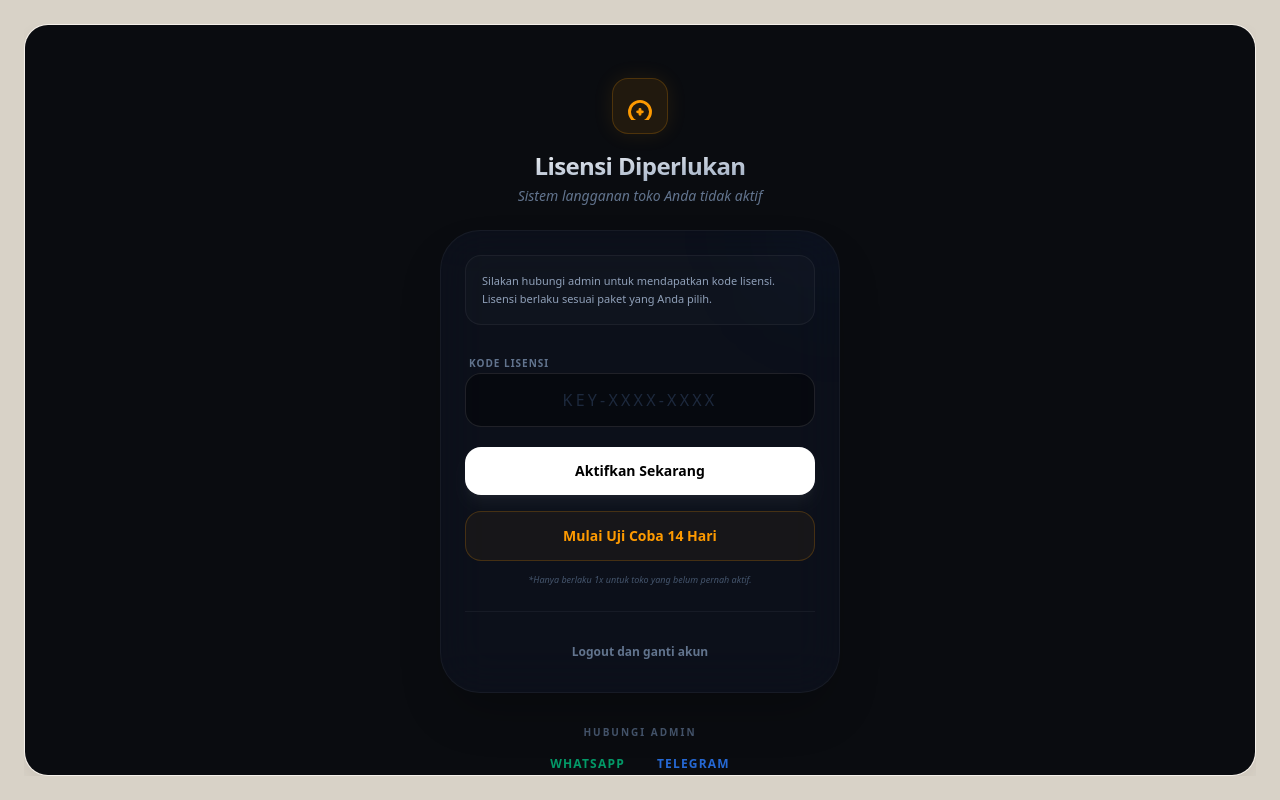
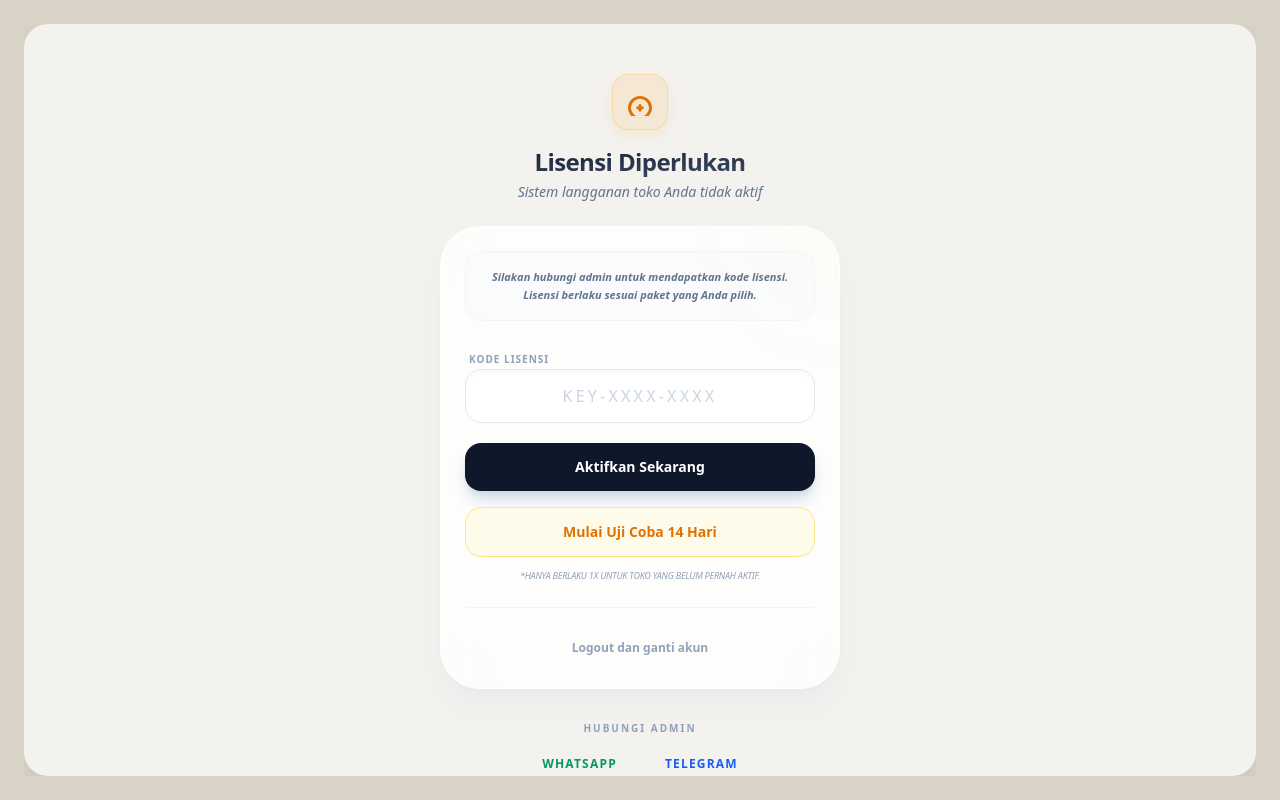
Before and after one commit to rasyiqi-code/cek-toko, a Next.js app: page /activate-license in a window 1280 px wide. Built offline with nearby package versions, Linux system fonts and the light colour scheme; no server answers.

Commit message:
style: convert license and register pages to light theme to match dashboard UI

```diff
--- a/src/app/activate-license/page.tsx
+++ b/src/app/activate-license/page.tsx
@@ -16,7 +16,7 @@ export default function ActivateLicensePage() {
   useEffect(() => {
     async function checkStatus() {
       const settings = await getStoreSettings()
-      if (settings.success && settings.licenseKey !== null || (settings.validUntil && new Date(settings.validUntil) > new Date())) {
+      if (settings.success && (settings.licenseKey !== null || (settings.validUntil && new Date(settings.validUntil) > new Date()))) {
         setIsValid(true)
       }
     }
@@ -33,11 +33,6 @@ export default function ActivateLicensePage() {
 
     const res = await activateLicense(key)
     if (res.success) {
-      // Need to re-login to update session with storeValid: true
-      // Or we can just redirect if the session cookie is updated by the server action
-      // Server actions update cookies, but middleware might still have the old value cached in the browser session?
-      // Actually cookie update in server action will be seen by subsequent requests.
-      // A simple reload or redirect should work.
       window.location.href = "/dashboard"
     } else {
       setError(res.error || "Lisensi tidak valid")
@@ -59,47 +54,47 @@ export default function ActivateLicensePage() {
   }
 
   return (
-    <div className="min-h-screen bg-[#0a0c10] text-white flex items-center justify-center p-6 font-spline">
+    <div className="min-h-screen bg-[#f4f2ee] text-slate-900 flex items-center justify-center p-6 font-spline">
       <div className="w-full max-w-[400px] animate-in fade-in zoom-in-95 duration-500">
         <div className="text-center mb-6">
-          <div className="size-14 bg-amber-500/10 border border-amber-500/20 rounded-2xl flex items-center justify-center mx-auto mb-4 shadow-[0_0_20px_rgba(245,158,11,0.1)]">
-            <svg className="size-7 text-amber-500" fill="none" stroke="currentColor" viewBox="0 0 24 24">
+          <div className="size-14 bg-amber-500/10 border border-amber-500/20 rounded-2xl flex items-center justify-center mx-auto mb-4 shadow-[0_4px_12px_rgba(245,158,11,0.15)] transition-transform hover:scale-110 duration-300">
+            <svg className="size-7 text-amber-600" fill="none" stroke="currentColor" viewBox="0 0 24 24">
               <path strokeLinecap="round" strokeLinejoin="round" strokeWidth={2.5} d="M12 15v2m0 0v2m0-2h2m-2 0H10m11 0a9 9 0 11-18 0 9 9 0 0118 0z" />
             </svg>
           </div>
-          <h1 className="text-2xl font-black tracking-tight bg-gradient-to-br from-white to-slate-400 bg-clip-text text-transparent">Lisensi Diperlukan</h1>
+          <h1 className="text-2xl font-black tracking-tight bg-gradient-to-br from-slate-900 to-slate-600 bg-clip-text text-transparent">Lisensi Diperlukan</h1>
           <p className="text-slate-500 text-sm mt-1 font-medium italic">Sistem langganan toko Anda tidak aktif</p>
         </div>
 
-        <div className="bg-slate-900/40 backdrop-blur-xl border border-white/5 p-6 rounded-[2.5rem] shadow-2xl relative overflow-hidden">
-          <div className="absolute top-0 right-0 size-32 bg-blue-500/5 rounded-full -mr-16 -mt-16 blur-3xl text-center" />
+        <div className="bg-white/80 backdrop-blur-xl border border-white p-6 rounded-[2.5rem] shadow-xl shadow-slate-200/50 relative overflow-hidden">
+          <div className="absolute top-0 right-0 size-32 bg-amber-500/[0.03] rounded-full -mr-16 -mt-16 blur-3xl text-center" />
 
-          <div className="mb-6 p-4 bg-white/[0.02] border border-white/5 rounded-2xl">
-            <p className="text-[11px] text-slate-400 leading-relaxed font-medium">
+          <div className="mb-6 p-4 bg-slate-50/50 border border-slate-100 rounded-2xl">
+            <p className="text-[11px] text-slate-500 leading-relaxed font-semibold text-center italic">
               Silakan hubungi admin untuk mendapatkan kode lisensi. Lisensi berlaku sesuai paket yang Anda pilih.
             </p>
           </div>
 
           <form onSubmit={handleSubmit} className="space-y-5">
             <div className="space-y-2">
-              <label className="text-[10px] font-black uppercase tracking-widest text-slate-500 ml-1">Kode Lisensi</label>
+              <label className="text-[10px] font-black uppercase tracking-widest text-slate-400 ml-1">Kode Lisensi</label>
               <input
                 required
                 name="licenseKey"
                 placeholder="KEY-XXXX-XXXX"
-                className="w-full bg-black/40 border border-white/10 rounded-2xl px-4 py-3.5 text-center font-mono text-base tracking-[0.2em] focus:outline-none focus:ring-2 focus:ring-amber-500/30 focus:border-amber-500/50 transition-all placeholder:text-slate-800 selection:bg-amber-500/30"
+                className="w-full bg-white border border-slate-200 rounded-2xl px-4 py-3.5 text-center font-mono text-base tracking-[0.2em] focus:outline-none focus:ring-4 focus:ring-amber-500/10 focus:border-amber-500/50 transition-all placeholder:text-slate-300 text-slate-900 selection:bg-amber-100 shadow-inner shadow-slate-50"
               />
             </div>
 
             {error && (
-              <div className="bg-red-500/10 border border-red-500/20 text-red-400 text-[11px] font-bold p-3 rounded-xl text-center animate-in shake duration-300">
+              <div className="bg-red-50 border border-red-100 text-red-500 text-[11px] font-bold p-3 rounded-xl text-center animate-in shake duration-300">
                 {error}
               </div>
             )}
 
             <button
               disabled={loading}
-              className="w-full bg-white text-black hover:bg-slate-200 py-3.5 rounded-2xl font-black text-sm transition-all disabled:opacity-50 flex items-center justify-center gap-2 active:scale-[0.98] shadow-lg shadow-white/5"
+              className="w-full bg-slate-900 text-white hover:bg-slate-800 py-3.5 rounded-2xl font-black text-sm transition-all disabled:opacity-50 flex items-center justify-center gap-2 active:scale-[0.98] shadow-lg shadow-slate-300"
             >
               {loading ? <Loader2 className="size-4 animate-spin" /> : "Aktifkan Sekarang"}
             </button>
@@ -110,20 +105,20 @@ export default function ActivateLicensePage() {
                type="button"
                disabled={loading}
                onClick={handleClaimTrial}
-               className="w-full bg-amber-500/5 text-amber-500 hover:bg-amber-500/10 border border-amber-500/20 py-3.5 rounded-2xl font-black text-sm transition-all disabled:opacity-50 flex items-center justify-center gap-2 active:scale-[0.98]"
+               className="w-full bg-amber-50 text-amber-600 hover:bg-amber-100 border border-amber-200 py-3.5 rounded-2xl font-black text-sm transition-all disabled:opacity-50 flex items-center justify-center gap-2 active:scale-[0.98]"
              >
                {loading ? <Loader2 className="size-4 animate-spin" /> : "Mulai Uji Coba 14 Hari"}
              </button>
-             <p className="text-[9px] text-slate-600 text-center mt-3 px-4 italic font-medium">
+             <p className="text-[9px] text-slate-400 text-center mt-3 px-4 italic font-medium uppercase tracking-tight">
                *Hanya berlaku 1x untuk toko yang belum pernah aktif.
              </p>
           </div>
 
-          <div className="mt-6 pt-6 border-t border-white/5 flex flex-col items-center gap-4 relative z-10">
+          <div className="mt-6 pt-6 border-t border-slate-100 flex flex-col items-center gap-4 relative z-10">
              {isValid ? (
                <button
                  onClick={() => router.push("/dashboard")}
-                 className="text-slate-400 hover:text-white font-bold transition-all text-xs flex items-center gap-2 group px-4 py-2 rounded-xl hover:bg-white/5 active:scale-95"
+                 className="text-slate-400 hover:text-slate-900 font-bold transition-all text-xs flex items-center gap-2 group px-4 py-2 rounded-xl hover:bg-slate-50 active:scale-95"
                >
                  <ChevronLeft className="size-4 group-hover:-translate-x-1 transition-transform" />
                  Kembali ke Dashboard
@@ -134,7 +129,7 @@ export default function ActivateLicensePage() {
                       await logout()
                       router.push("/login")
                   }}
-                  className="text-slate-500 hover:text-white transition-colors text-xs font-bold px-4 py-2 rounded-xl hover:bg-white/5 active:scale-95"
+                  className="text-slate-400 hover:text-red-500 transition-colors text-xs font-bold px-4 py-2 rounded-xl hover:bg-red-50 active:scale-95"
                 >
                   Logout dan ganti akun
                 </button>
@@ -143,10 +138,10 @@ export default function ActivateLicensePage() {
         </div>
 
         <div className="mt-8 text-center animate-in slide-in-from-bottom-2 duration-700 delay-300">
-             <p className="text-slate-600 text-[10px] font-black uppercase tracking-[0.2em] mb-4">Hubungi Admin</p>
+             <p className="text-slate-400 text-[10px] font-black uppercase tracking-[0.2em] mb-4">Hubungi Admin</p>
              <div className="flex justify-center gap-8">
-                <span className="text-emerald-500/80 text-xs font-black uppercase tracking-widest cursor-pointer hover:text-emerald-400 transition-colors">WhatsApp</span>
-                <span className="text-blue-500/80 text-xs font-black uppercase tracking-widest cursor-pointer hover:text-blue-400 transition-colors">Telegram</span>
+                <span className="text-emerald-600 text-xs font-black uppercase tracking-widest cursor-pointer hover:text-emerald-500 transition-colors px-2 py-1 rounded-lg hover:bg-emerald-50">WhatsApp</span>
+                <span className="text-blue-600 text-xs font-black uppercase tracking-widest cursor-pointer hover:text-blue-500 transition-colors px-2 py-1 rounded-lg hover:bg-blue-50">Telegram</span>
              </div>
         </div>
       </div>
```
Also changed, not shown: src/app/register-store/page.tsx (+17 -17 lines).
